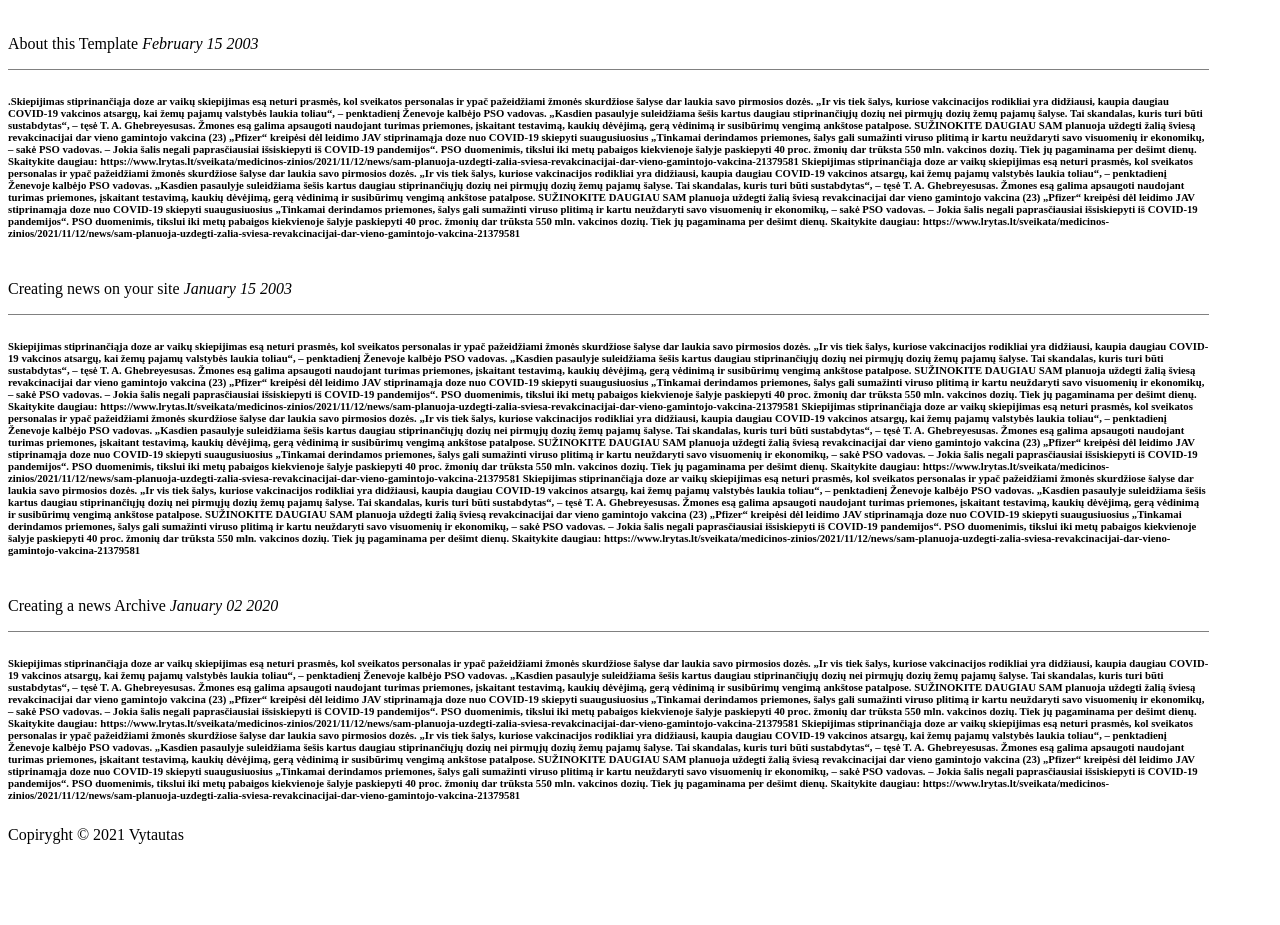
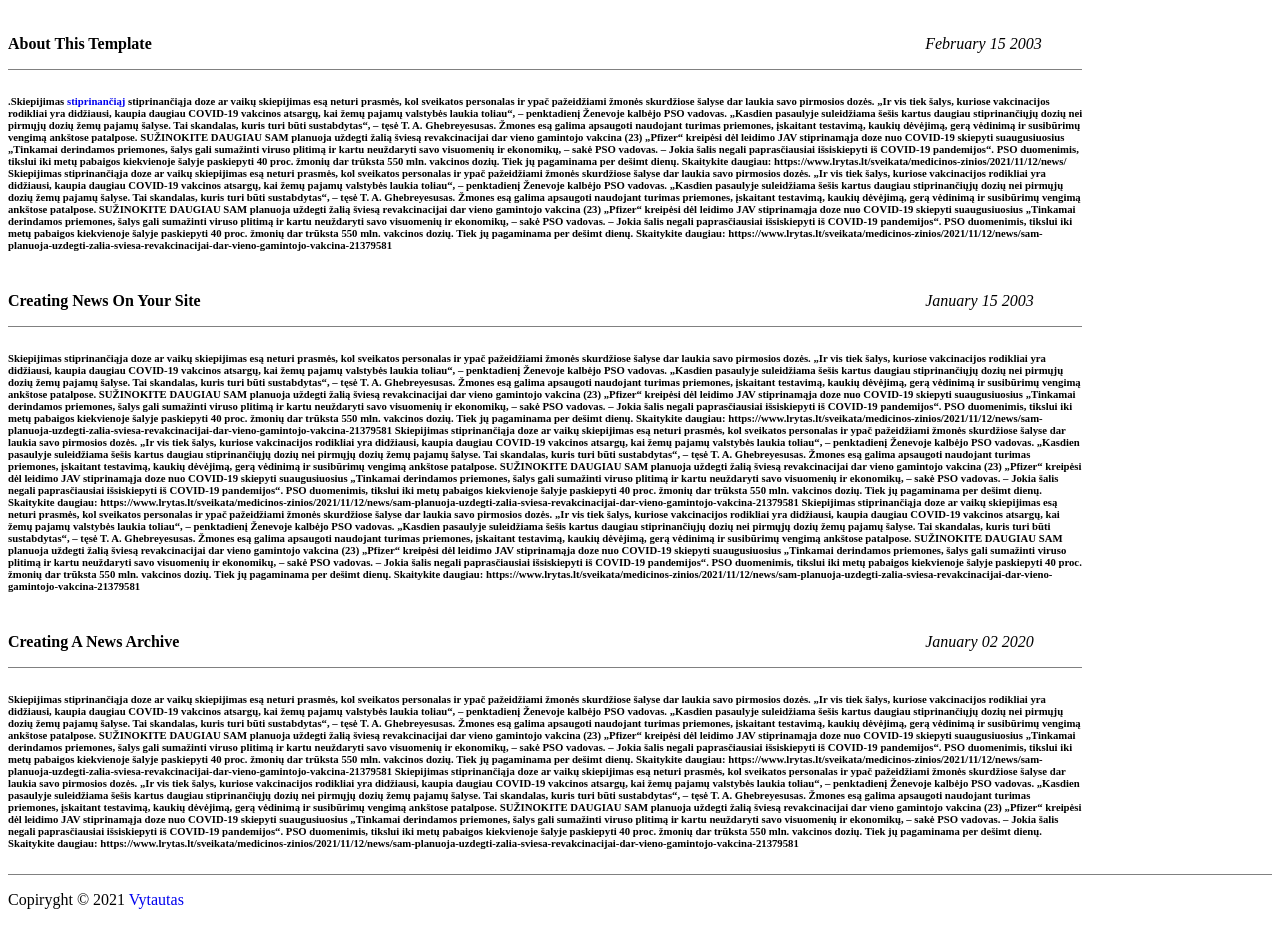
Before and after one commit to vytzam/1_CSS_bandomas_darbas, a plain HTML site: page index.html in a window 1280 px wide. Shown: the part 61-986 px from the top of the page. Before the commit the page ends 921 px from the top, so only its background shows below. Drawn offline with Linux system fonts and the light colour scheme.

Commit message:
paskutinis

```diff
--- a/dist/stile.css
+++ b/dist/stile.css
@@ -1,15 +1,27 @@
 
 .box{border-bottom: 1px solid grey;
-    width: 95%;
+    width: 85%;
 }
 
 .box p {
     display: inline-block;}
 
 #width{
-    width: 95%;
+    width: 85%;
 }
-.Left{text-align: center;}
+.Left{text-align: left;
+width: 85%;}
 
 .Right{
-    text-align: right;font-style: italic;
+    text-align: right; font-style: italic;}
+.footer{
+    border-top: 1px solid grey ;
+}
+h1,
+h2,
+.Left,
+.Right {text-transform: capitalize;}
+.Left{font-weight: bold;}
+a {
+    text-decoration: none;
+}
--- a/index.html
+++ b/index.html
@@ -15,8 +15,8 @@
 </div>
 </div>
 
-<h6 style="width"id="width">
-    .Skiepijimas stiprinančiąja doze ar vaikų skiepijimas esą neturi prasmės, kol sveikatos personalas ir ypač pažeidžiami žmonės skurdžiose šalyse dar laukia savo pirmosios dozės. „Ir vis tiek šalys, kuriose vakcinacijos rodikliai yra didžiausi, kaupia daugiau COVID-19 vakcinos atsargų, kai žemų pajamų valstybės laukia toliau“, – penktadienį Ženevoje kalbėjo PSO vadovas. „Kasdien pasaulyje suleidžiama šešis kartus daugiau stiprinančiųjų dozių nei pirmųjų dozių žemų pajamų šalyse. Tai skandalas, kuris turi būti sustabdytas“, – tęsė T. A. Ghebreyesusas. Žmones esą galima apsaugoti naudojant turimas priemones, įskaitant testavimą, kaukių dėvėjimą, gerą vėdinimą ir susibūrimų vengimą ankštose patalpose. SUŽINOKITE DAUGIAU SAM planuoja uždegti žalią šviesą revakcinacijai dar vieno gamintojo vakcina (23) „Pfizer“ kreipėsi dėl leidimo JAV stiprinamąja doze nuo COVID-19 skiepyti suaugusiuosius „Tinkamai derindamos priemones, šalys gali sumažinti viruso plitimą ir kartu neuždaryti savo visuomenių ir ekonomikų, – sakė PSO vadovas. – Jokia šalis negali paprasčiausiai išsiskiepyti iš COVID-19 pandemijos“. PSO duomenimis, tikslui iki metų pabaigos kiekvienoje šalyje paskiepyti 40 proc. žmonių dar trūksta 550 mln. vakcinos dozių. Tiek jų pagaminama per dešimt dienų. Skaitykite daugiau: https://www.lrytas.lt/sveikata/medicinos-zinios/2021/11/12/news/sam-planuoja-uzdegti-zalia-sviesa-revakcinacijai-dar-vieno-gamintojo-vakcina-21379581
+<h6 id="width">
+    .Skiepijimas <a href="stiprinančiąj">stiprinančiąj</a> stiprinančiąja doze ar vaikų skiepijimas esą neturi prasmės, kol sveikatos personalas ir ypač pažeidžiami žmonės skurdžiose šalyse dar laukia savo pirmosios dozės. „Ir vis tiek šalys, kuriose vakcinacijos rodikliai yra didžiausi, kaupia daugiau COVID-19 vakcinos atsargų, kai žemų pajamų valstybės laukia toliau“, – penktadienį Ženevoje kalbėjo PSO vadovas. „Kasdien pasaulyje suleidžiama šešis kartus daugiau stiprinančiųjų dozių nei pirmųjų dozių žemų pajamų šalyse. Tai skandalas, kuris turi būti sustabdytas“, – tęsė T. A. Ghebreyesusas. Žmones esą galima apsaugoti naudojant turimas priemones, įskaitant testavimą, kaukių dėvėjimą, gerą vėdinimą ir susibūrimų vengimą ankštose patalpose. SUŽINOKITE DAUGIAU SAM planuoja uždegti žalią šviesą revakcinacijai dar vieno gamintojo vakcina (23) „Pfizer“ kreipėsi dėl leidimo JAV stiprinamąja doze nuo COVID-19 skiepyti suaugusiuosius „Tinkamai derindamos priemones, šalys gali sumažinti viruso plitimą ir kartu neuždaryti savo visuomenių ir ekonomikų, – sakė PSO vadovas. – Jokia šalis negali paprasčiausiai išsiskiepyti iš COVID-19 pandemijos“. PSO duomenimis, tikslui iki metų pabaigos kiekvienoje šalyje paskiepyti 40 proc. žmonių dar trūksta 550 mln. vakcinos dozių. Tiek jų pagaminama per dešimt dienų. Skaitykite daugiau: https://www.lrytas.lt/sveikata/medicinos-zinios/2021/11/12/news/
     Skiepijimas stiprinančiąja doze ar vaikų skiepijimas esą neturi prasmės, kol sveikatos personalas ir ypač pažeidžiami žmonės skurdžiose šalyse dar laukia savo pirmosios dozės. „Ir vis tiek šalys, kuriose vakcinacijos rodikliai yra didžiausi, kaupia daugiau COVID-19 vakcinos atsargų, kai žemų pajamų valstybės laukia toliau“, – penktadienį Ženevoje kalbėjo PSO vadovas. „Kasdien pasaulyje suleidžiama šešis kartus daugiau stiprinančiųjų dozių nei pirmųjų dozių žemų pajamų šalyse. Tai skandalas, kuris turi būti sustabdytas“, – tęsė T. A. Ghebreyesusas. Žmones esą galima apsaugoti naudojant turimas priemones, įskaitant testavimą, kaukių dėvėjimą, gerą vėdinimą ir susibūrimų vengimą ankštose patalpose. SUŽINOKITE DAUGIAU SAM planuoja uždegti žalią šviesą revakcinacijai dar vieno gamintojo vakcina (23) „Pfizer“ kreipėsi dėl leidimo JAV stiprinamąja doze nuo COVID-19 skiepyti suaugusiuosius „Tinkamai derindamos priemones, šalys gali sumažinti viruso plitimą ir kartu neuždaryti savo visuomenių ir ekonomikų, – sakė PSO vadovas. – Jokia šalis negali paprasčiausiai išsiskiepyti iš COVID-19 pandemijos“. PSO duomenimis, tikslui iki metų pabaigos kiekvienoje šalyje paskiepyti 40 proc. žmonių dar trūksta 550 mln. vakcinos dozių. Tiek jų pagaminama per dešimt dienų. Skaitykite daugiau: https://www.lrytas.lt/sveikata/medicinos-zinios/2021/11/12/news/sam-planuoja-uzdegti-zalia-sviesa-revakcinacijai-dar-vieno-gamintojo-vakcina-21379581
 
 </h6>
@@ -25,7 +25,7 @@
     <p class="Right">January 15 2003</p>
 </div>
 
-<h6 style="width"id="width">
+<h6 id="width">
     Skiepijimas stiprinančiąja doze ar vaikų skiepijimas esą neturi prasmės, kol sveikatos personalas ir ypač pažeidžiami žmonės skurdžiose šalyse dar laukia savo pirmosios dozės. „Ir vis tiek šalys, kuriose vakcinacijos rodikliai yra didžiausi, kaupia daugiau COVID-19 vakcinos atsargų, kai žemų pajamų valstybės laukia toliau“, – penktadienį Ženevoje kalbėjo PSO vadovas. „Kasdien pasaulyje suleidžiama šešis kartus daugiau stiprinančiųjų dozių nei pirmųjų dozių žemų pajamų šalyse. Tai skandalas, kuris turi būti sustabdytas“, – tęsė T. A. Ghebreyesusas. Žmones esą galima apsaugoti naudojant turimas priemones, įskaitant testavimą, kaukių dėvėjimą, gerą vėdinimą ir susibūrimų vengimą ankštose patalpose. SUŽINOKITE DAUGIAU SAM planuoja uždegti žalią šviesą revakcinacijai dar vieno gamintojo vakcina (23) „Pfizer“ kreipėsi dėl leidimo JAV stiprinamąja doze nuo COVID-19 skiepyti suaugusiuosius „Tinkamai derindamos priemones, šalys gali sumažinti viruso plitimą ir kartu neuždaryti savo visuomenių ir ekonomikų, – sakė PSO vadovas. – Jokia šalis negali paprasčiausiai išsiskiepyti iš COVID-19 pandemijos“. PSO duomenimis, tikslui iki metų pabaigos kiekvienoje šalyje paskiepyti 40 proc. žmonių dar trūksta 550 mln. vakcinos dozių. Tiek jų pagaminama per dešimt dienų. Skaitykite daugiau: https://www.lrytas.lt/sveikata/medicinos-zinios/2021/11/12/news/sam-planuoja-uzdegti-zalia-sviesa-revakcinacijai-dar-vieno-gamintojo-vakcina-21379581
     Skiepijimas stiprinančiąja doze ar vaikų skiepijimas esą neturi prasmės, kol sveikatos personalas ir ypač pažeidžiami žmonės skurdžiose šalyse dar laukia savo pirmosios dozės. „Ir vis tiek šalys, kuriose vakcinacijos rodikliai yra didžiausi, kaupia daugiau COVID-19 vakcinos atsargų, kai žemų pajamų valstybės laukia toliau“, – penktadienį Ženevoje kalbėjo PSO vadovas. „Kasdien pasaulyje suleidžiama šešis kartus daugiau stiprinančiųjų dozių nei pirmųjų dozių žemų pajamų šalyse. Tai skandalas, kuris turi būti sustabdytas“, – tęsė T. A. Ghebreyesusas. Žmones esą galima apsaugoti naudojant turimas priemones, įskaitant testavimą, kaukių dėvėjimą, gerą vėdinimą ir susibūrimų vengimą ankštose patalpose. SUŽINOKITE DAUGIAU SAM planuoja uždegti žalią šviesą revakcinacijai dar vieno gamintojo vakcina (23) „Pfizer“ kreipėsi dėl leidimo JAV stiprinamąja doze nuo COVID-19 skiepyti suaugusiuosius „Tinkamai derindamos priemones, šalys gali sumažinti viruso plitimą ir kartu neuždaryti savo visuomenių ir ekonomikų, – sakė PSO vadovas. – Jokia šalis negali paprasčiausiai išsiskiepyti iš COVID-19 pandemijos“. PSO duomenimis, tikslui iki metų pabaigos kiekvienoje šalyje paskiepyti 40 proc. žmonių dar trūksta 550 mln. vakcinos dozių. Tiek jų pagaminama per dešimt dienų. Skaitykite daugiau: https://www.lrytas.lt/sveikata/medicinos-zinios/2021/11/12/news/sam-planuoja-uzdegti-zalia-sviesa-revakcinacijai-dar-vieno-gamintojo-vakcina-21379581
     Skiepijimas stiprinančiąja doze ar vaikų skiepijimas esą neturi prasmės, kol sveikatos personalas ir ypač pažeidžiami žmonės skurdžiose šalyse dar laukia savo pirmosios dozės. „Ir vis tiek šalys, kuriose vakcinacijos rodikliai yra didžiausi, kaupia daugiau COVID-19 vakcinos atsargų, kai žemų pajamų valstybės laukia toliau“, – penktadienį Ženevoje kalbėjo PSO vadovas. „Kasdien pasaulyje suleidžiama šešis kartus daugiau stiprinančiųjų dozių nei pirmųjų dozių žemų pajamų šalyse. Tai skandalas, kuris turi būti sustabdytas“, – tęsė T. A. Ghebreyesusas. Žmones esą galima apsaugoti naudojant turimas priemones, įskaitant testavimą, kaukių dėvėjimą, gerą vėdinimą ir susibūrimų vengimą ankštose patalpose. SUŽINOKITE DAUGIAU SAM planuoja uždegti žalią šviesą revakcinacijai dar vieno gamintojo vakcina (23) „Pfizer“ kreipėsi dėl leidimo JAV stiprinamąja doze nuo COVID-19 skiepyti suaugusiuosius „Tinkamai derindamos priemones, šalys gali sumažinti viruso plitimą ir kartu neuždaryti savo visuomenių ir ekonomikų, – sakė PSO vadovas. – Jokia šalis negali paprasčiausiai išsiskiepyti iš COVID-19 pandemijos“. PSO duomenimis, tikslui iki metų pabaigos kiekvienoje šalyje paskiepyti 40 proc. žmonių dar trūksta 550 mln. vakcinos dozių. Tiek jų pagaminama per dešimt dienų. Skaitykite daugiau: https://www.lrytas.lt/sveikata/medicinos-zinios/2021/11/12/news/sam-planuoja-uzdegti-zalia-sviesa-revakcinacijai-dar-vieno-gamintojo-vakcina-21379581
@@ -35,12 +35,12 @@
     <p class="Right">January 02 2020</p>
 </div>
 
-<h6 style="width"id="width">
+<h6 id="width">
     Skiepijimas stiprinančiąja doze ar vaikų skiepijimas esą neturi prasmės, kol sveikatos personalas ir ypač pažeidžiami žmonės skurdžiose šalyse dar laukia savo pirmosios dozės. „Ir vis tiek šalys, kuriose vakcinacijos rodikliai yra didžiausi, kaupia daugiau COVID-19 vakcinos atsargų, kai žemų pajamų valstybės laukia toliau“, – penktadienį Ženevoje kalbėjo PSO vadovas. „Kasdien pasaulyje suleidžiama šešis kartus daugiau stiprinančiųjų dozių nei pirmųjų dozių žemų pajamų šalyse. Tai skandalas, kuris turi būti sustabdytas“, – tęsė T. A. Ghebreyesusas. Žmones esą galima apsaugoti naudojant turimas priemones, įskaitant testavimą, kaukių dėvėjimą, gerą vėdinimą ir susibūrimų vengimą ankštose patalpose. SUŽINOKITE DAUGIAU SAM planuoja uždegti žalią šviesą revakcinacijai dar vieno gamintojo vakcina (23) „Pfizer“ kreipėsi dėl leidimo JAV stiprinamąja doze nuo COVID-19 skiepyti suaugusiuosius „Tinkamai derindamos priemones, šalys gali sumažinti viruso plitimą ir kartu neuždaryti savo visuomenių ir ekonomikų, – sakė PSO vadovas. – Jokia šalis negali paprasčiausiai išsiskiepyti iš COVID-19 pandemijos“. PSO duomenimis, tikslui iki metų pabaigos kiekvienoje šalyje paskiepyti 40 proc. žmonių dar trūksta 550 mln. vakcinos dozių. Tiek jų pagaminama per dešimt dienų. Skaitykite daugiau: https://www.lrytas.lt/sveikata/medicinos-zinios/2021/11/12/news/sam-planuoja-uzdegti-zalia-sviesa-revakcinacijai-dar-vieno-gamintojo-vakcina-21379581
     Skiepijimas stiprinančiąja doze ar vaikų skiepijimas esą neturi prasmės, kol sveikatos personalas ir ypač pažeidžiami žmonės skurdžiose šalyse dar laukia savo pirmosios dozės. „Ir vis tiek šalys, kuriose vakcinacijos rodikliai yra didžiausi, kaupia daugiau COVID-19 vakcinos atsargų, kai žemų pajamų valstybės laukia toliau“, – penktadienį Ženevoje kalbėjo PSO vadovas. „Kasdien pasaulyje suleidžiama šešis kartus daugiau stiprinančiųjų dozių nei pirmųjų dozių žemų pajamų šalyse. Tai skandalas, kuris turi būti sustabdytas“, – tęsė T. A. Ghebreyesusas. Žmones esą galima apsaugoti naudojant turimas priemones, įskaitant testavimą, kaukių dėvėjimą, gerą vėdinimą ir susibūrimų vengimą ankštose patalpose. SUŽINOKITE DAUGIAU SAM planuoja uždegti žalią šviesą revakcinacijai dar vieno gamintojo vakcina (23) „Pfizer“ kreipėsi dėl leidimo JAV stiprinamąja doze nuo COVID-19 skiepyti suaugusiuosius „Tinkamai derindamos priemones, šalys gali sumažinti viruso plitimą ir kartu neuždaryti savo visuomenių ir ekonomikų, – sakė PSO vadovas. – Jokia šalis negali paprasčiausiai išsiskiepyti iš COVID-19 pandemijos“. PSO duomenimis, tikslui iki metų pabaigos kiekvienoje šalyje paskiepyti 40 proc. žmonių dar trūksta 550 mln. vakcinos dozių. Tiek jų pagaminama per dešimt dienų. Skaitykite daugiau: https://www.lrytas.lt/sveikata/medicinos-zinios/2021/11/12/news/sam-planuoja-uzdegti-zalia-sviesa-revakcinacijai-dar-vieno-gamintojo-vakcina-21379581
 </h6>
  <div class="footer">
-     <p>Copiryght &copy 2021 Vytautas</p>
+     <p>Copiryght &copy 2021 <a href="Vytautas">Vytautas</a> </p>
  </div>
 
 
```
